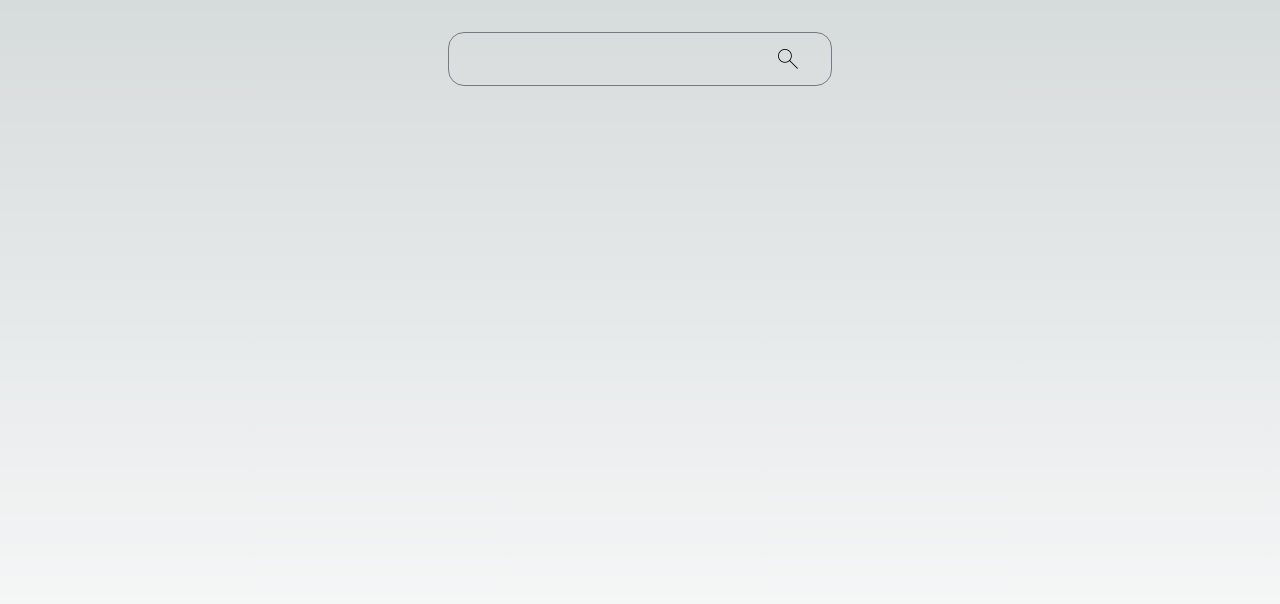
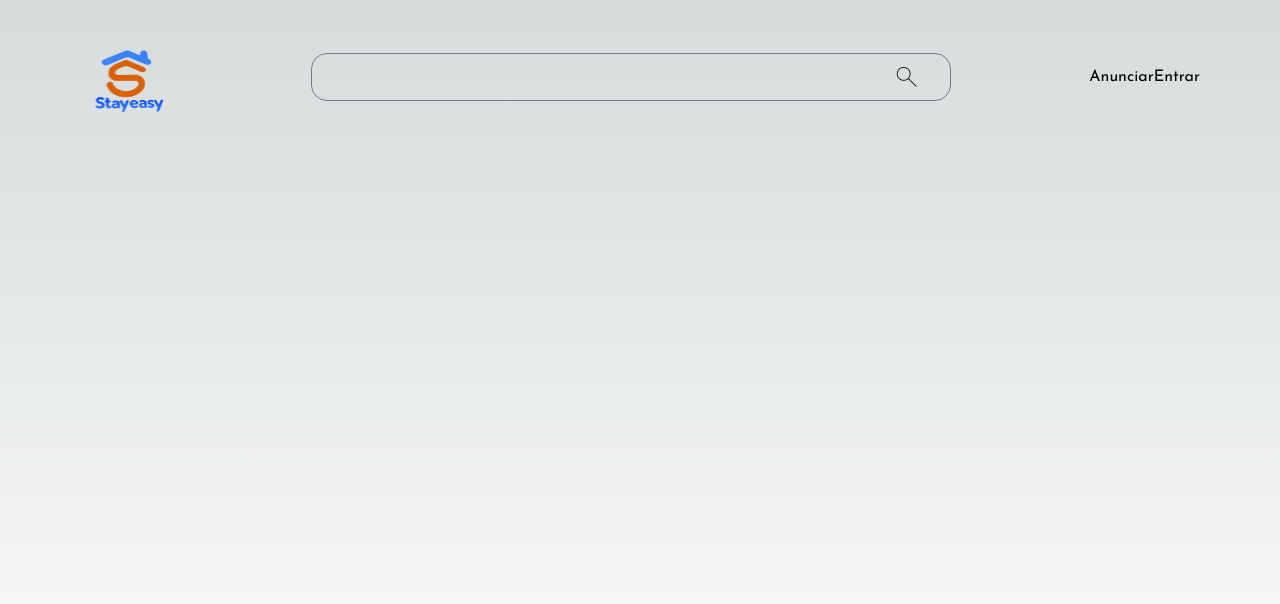
Before and after one commit to ADS2024-2-LocaEspaco/LocacaoEspacoFE, a Next.js app: page / in a window 1280 px wide. Shown: the top 604 px of the page. Built offline with nearby package versions, Linux system fonts and the light colour scheme.

Commit message:
navbar basic structure

```diff
--- a/src/components/navbar.tsx
+++ b/src/components/navbar.tsx
@@ -1,11 +1,20 @@
+import Logo from '@/assets/logo.svg'
+import Image from 'next/image'
+
 export default function Navbar() {
     return (
-        <nav className="flex w-full py-8 justify-center">
-            <form className="w-96 flex gap-3 justify-between border items-center border-[#797986] px-7 py-2 rounded-2xl">
-                <input className="bg-transparent focus:outline-none flex-1"></input>
+        <nav className="flex w-full px-20 py-8 gap-24 justify-between items-center">
+            <Image src={Logo} alt='Logo' height={92} width={92} />
+            <form className="max-w-[640px] w-full h-12 flex gap-3 justify-between border items-center border-[#797986] px-7 py-2 rounded-2xl">
+                <input className="flex-1 bg-transparent focus:outline-none"></input>
 
                 <div className="material-symbols-outlined text-3xl cursor-pointer font-thin">search</div>
             </form>
+
+            <div>
+                <button>Anunciar</button>
+                <button>Entrar</button>
+            </div>
         </nav>
     )
 }
```
Also changed, not shown: src/assets/logo.svg (added).
